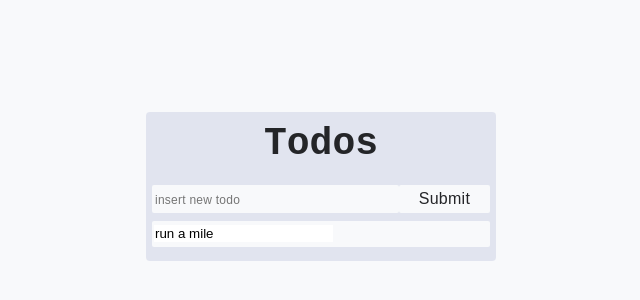
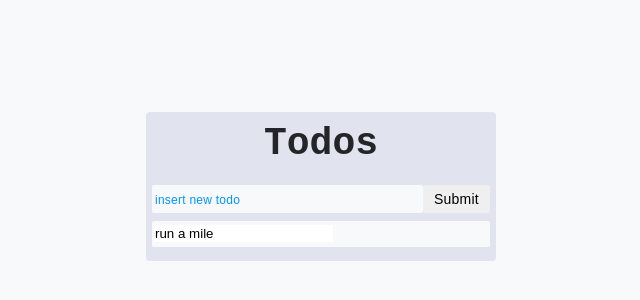
Before and after one commit to FabianUlises/vanillajs-todos, a plain HTML site: page index.html in a window 1280 px wide. Shown: the part 214-514 px from the top of the page, 319-959 px from the left. Drawn offline with Linux system fonts and the light colour scheme.

Commit message:
Updated index html file & css file. Changed form class name & Upated form css.

```diff
--- a/index.html
+++ b/index.html
@@ -13,11 +13,11 @@
         <!-- App title -->
         <h1 class="todo-app__title">Todos</h1>
         <!-- Start of input -->
-        <form class="todo-app__input">
+        <form class="todo-app__form">
             <!-- input -->
             <input type="text" placeholder="insert new todo" id="newTodoInput" />
             <!-- submit button -->
-            <input type="submit" id="todoBtn" placeholder="new task" />
+            <input type="submit" id="todoBtn" value="Submit" />
         </form>
         <!-- End of input -->
          <!-- Start of todo list -->
--- a/main.css
+++ b/main.css
@@ -1,6 +1,7 @@
 :root {
     color-scheme: light dark;
     /* Background colors */
+    --twitter-blue: #0095ff;
     /* Dark theme */
     --dark-pirmary-background: hsl(230 2% 3%);
     --dark-secondary-background: hsla(230 30% 8% / .8);
@@ -25,7 +26,7 @@ input, button {
     outline: none;
 
     &:focus {
-        border: 1px solid #0095ff;
+        border: 1px solid var(--twitter-blue);
     }
 }
 /* End of global reset */
@@ -55,12 +56,12 @@ body {
         margin-block-end: 2rem;
     }
 
-    & .todo-app__input {
+    & .todo-app__form {
         display: flex;
         margin-block-end: .8rem;
         border-radius: 2px;
 
-        input {
+        & #newTodoInput {
             flex-grow: 1;
             background-color: light-dark(var(--light-primary-background), var(--dark-pirmary-background));
             color: inherit;
@@ -70,11 +71,12 @@ body {
             padding: .4rem .2rem;
 
             &::placeholder {
+                color: var(--twitter-blue);
                 font-size: 1.2rem;
             }
         }
 
-        button {
+        & #todoBtn {
             font-size: 1.4rem;
             letter-spacing: .25px;
             padding-inline: 1rem;
```
